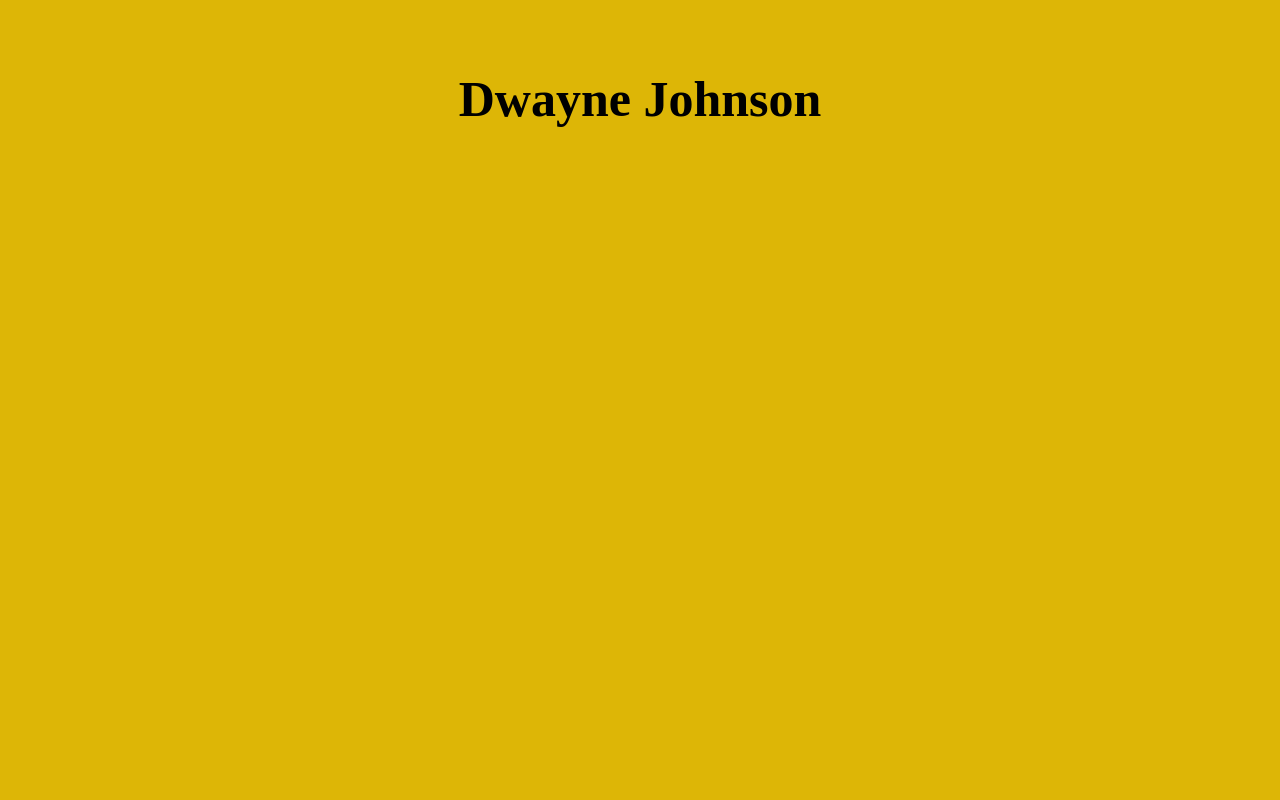
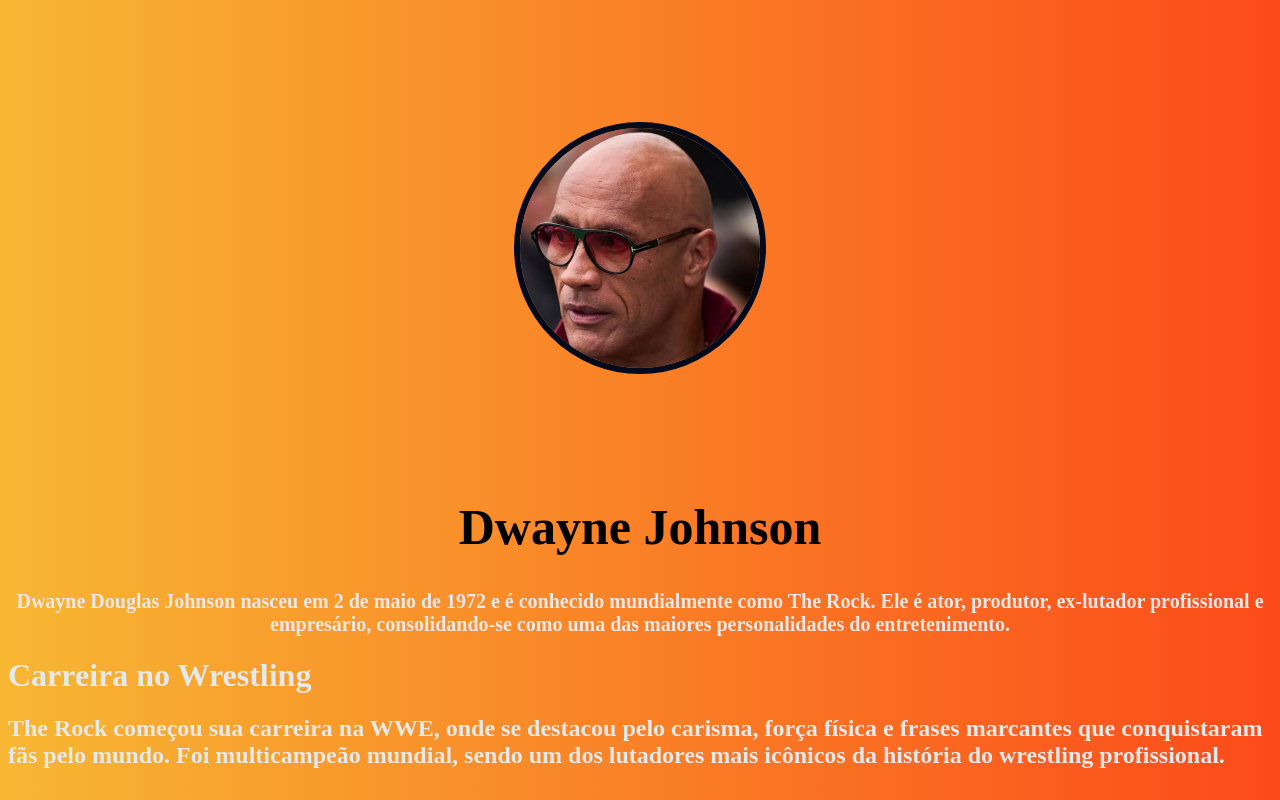
Before and after one commit to augusto-martins-leite/saite1, a plain HTML site: page site 001/index.html in a window 1280 px wide. Drawn offline with Linux system fonts and the light colour scheme.

Commit message:
Add files via upload

```diff
--- a/site 001/index.css
+++ b/site 001/index.css
@@ -1,14 +1,39 @@
 @import url('https://fonts.googleapis.com/css2?family=Noto+Serif+Dives+Akuru&display=swap');
 
 body{
-    background-color: #ddb606;
+   background: linear-gradient(to right, #f7b733, #fc4a1a);
     color:rgb(230, 233, 233);
     position: relative;
 }
 #titulo{
  color:black;
  font-family: "Noto Serif Dives Akuru", serif;
- margin-top: 70px;
+ margin-top: 10px;
  text-align: center;
  font-size: 50px;
 }
+#testo{
+ color:rgb(236, 232, 232);
+ font-family: "Noto Serif Dives Akuru", serif;
+ margin-top: 5px;
+ text-align: center;
+ font-size: 20px;}
+
+
+/* container que centraliza a imagem */
+.foto-container {
+  display: flex;              /* ativa o flexbox */
+  justify-content: center;    /* centraliza na horizontal */
+  align-items: center;        /* centraliza na vertical */
+  height: 60vh;               /* altura do container: 60% da altura da tela */
+  margin-top: 5px;           /* move tudo um pouco mais pra baixo */
+}
+
+/* estilo da imagem */
+.minhafoto {
+  width: 240px;
+  height: 240px;
+  border-radius: 50%;
+  object-fit: cover;
+  border: 6px solid #020a1b;
+}
--- a/site 001/index.html
+++ b/site 001/index.html
@@ -8,6 +8,16 @@
     <link rel="stylesheet" href="index.css">
 </head>
 <body>
+    <div class="foto-container">
+  <img src="foto the rock.jpg" class="minhafoto" alt="Foto do Dwayne Johnson">
+    </div>
     <h1 id="titulo">Dwayne Johnson</h1>
+    <h2 id="testo">Dwayne Douglas Johnson nasceu em 2 de maio de 1972 e é conhecido mundialmente
+        como The Rock. Ele é ator, produtor, ex-lutador profissional e empresário, consolidando-se como uma das maiores
+        personalidades do entretenimento.</h2>
+    <h1>Carreira no Wrestling</h1>
+    <h2>The Rock começou sua carreira na WWE, onde se destacou pelo carisma,
+        força física e frases marcantes que conquistaram fãs pelo mundo. Foi multicampeão mundial, sendo
+        um dos lutadores mais icônicos da história do wrestling profissional.</h2>
 </body>
 </html>
```
Also changed, not shown: site 001/foto the rock.jpg (added).
